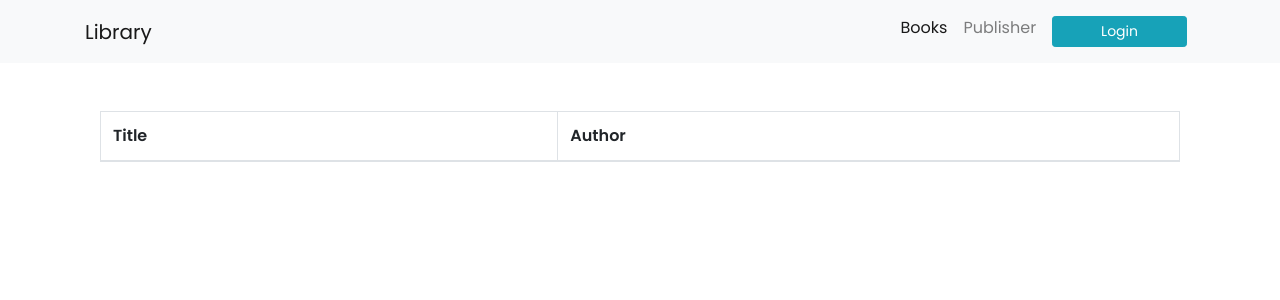
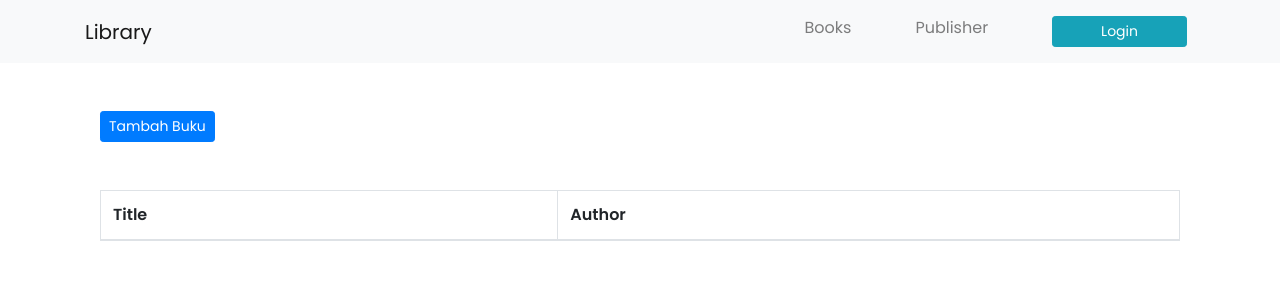
Before and after one commit to abgvin/perpus, a Django app: page / in a window 1280 px wide. Shown: the top 300 px of the page. Run offline with Django 3.2, Linux system fonts and the light colour scheme; data that the repository does not hold is empty; some libraries are stand-ins or nearby versions.

Commit message:
crud menambahkan data

```diff
--- a/perpustakaan/templates/buku.html
+++ b/perpustakaan/templates/buku.html
@@ -2,6 +2,7 @@
 
 {% block content %}
   <div class="container">
+    <a href="/tambah-buku/" class="btn btn-primary btn-sm mb-5">Tambah Buku</a>
     <table class="table table-bordered table-hover">
       <thead>
         <tr>
--- a/perpustakaan/views.py
+++ b/perpustakaan/views.py
@@ -24,11 +24,24 @@ def penerbit(request):
 def tambah_buku(request):
     page_title = 'Tambah Buku'
 
-    form = FormBuku()
+    if request.POST:
+        form = FormBuku(request.POST)
+        if form.is_valid():
+            form.save()
 
-    datas = {
-        'form': form,
-        'page_title': page_title,
-    }
+            form = FormBuku()
+            datas = {
+                'form': form,
+                'page_title': page_title,
+                'pesan': "Data berhasil disimpan"
+            }
+            return render(request, 'tambah_buku.html', datas)
+    else:
+        form = FormBuku()
+
+        datas = {
+            'form': form,
+            'page_title': page_title,
+        }
 
     return render(request, 'tambah_buku.html', datas)
--- a/templates/base.html
+++ b/templates/base.html
@@ -20,10 +20,10 @@
       </button>
       <div class="collapse navbar-collapse" id="navbarNavDropdown">
         <ul class="navbar-nav ml-auto">
-          <li class="nav-item active">
+          <li class="nav-item pr-5">
             <a class="nav-link" href="/buku">Books</a>
           </li>
-          <li class="nav-item">
+          <li class="nav-item pr-5">
             <a class="nav-link" href="/penerbit">Publisher</a>
           </li>
           <li class="nav-item">
```
Also changed, not shown: perpustakaan/templates/tambah_buku.html (+9 -2 lines).
